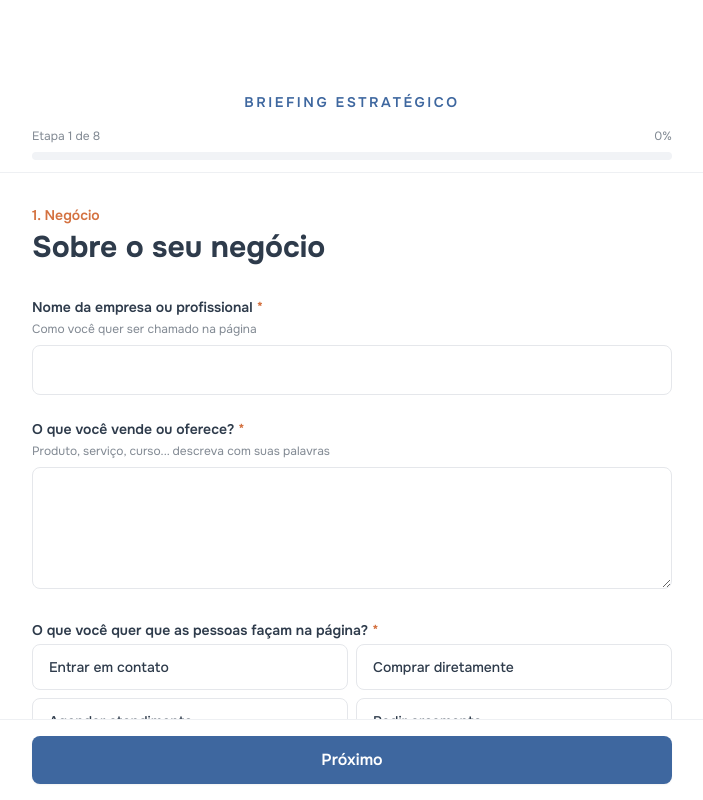
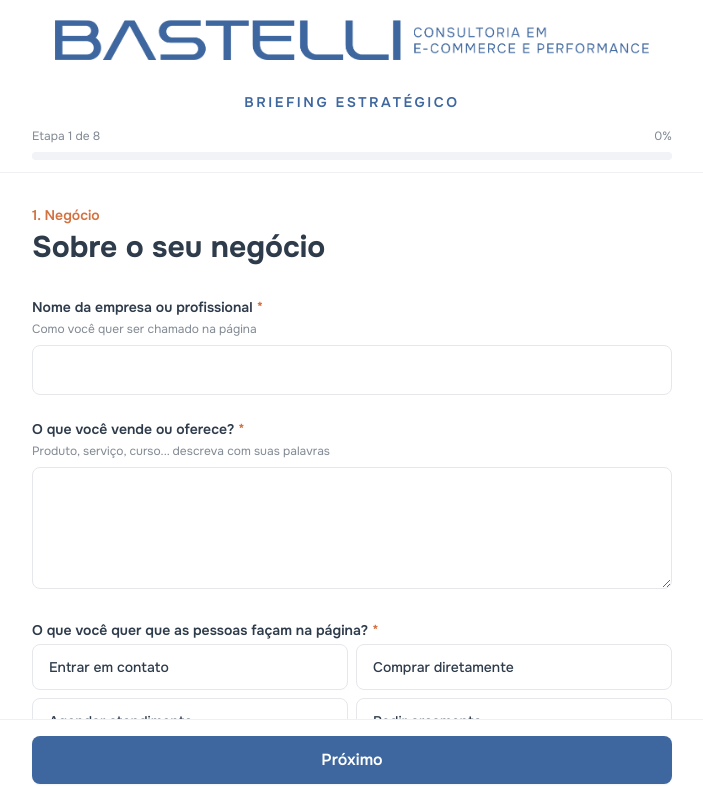
Before and after one commit to andrebastelli/briefing, a React (Vite) app: page / in a window 1280 px wide. Shown: the top 800 px of the page, without its empty margins (288-991 px from the left). Built offline with nearby package versions, Linux system fonts and the light colour scheme.

Commit message:
feat: update logo styles and replace logo image in BriefingApp.tsx

```diff
--- a/src/BriefingApp.tsx
+++ b/src/BriefingApp.tsx
@@ -289,7 +289,7 @@ export default function BriefingApp() {
           <img
             src={bastelliLogo}
             alt="Bastelli Consultoria"
-            className="h-10 w-auto object-contain mx-auto mb-6 fill-[#3e679f]"
+            className="h-10 w-auto object-contain mx-auto mb-6"
           />
           <div className="mx-auto mb-6 flex h-20 w-20 items-center justify-center rounded-full" style={{ backgroundColor: '#fdecdf' }}>
             <svg viewBox="0 0 24 24" className="h-12 w-12" fill="none" stroke={ORANGE} strokeWidth="3">
@@ -335,7 +335,7 @@ export default function BriefingApp() {
             <img
               src={bastelliLogo}
               alt="Bastelli Consultoria"
-              className="h-10 w-auto object-contain mx-auto mb-6 fill-[#3e679f]"
+              className="h-10 w-auto object-contain mx-auto mb-6"
             />
             <p className="mt-2 text-xs sm:text-sm font-semibold tracking-[0.18em] uppercase" style={{ color: BLUE }}>
               Briefing Estratégico
```
Also changed, not shown: src/assets/bastelli-logo.png.
